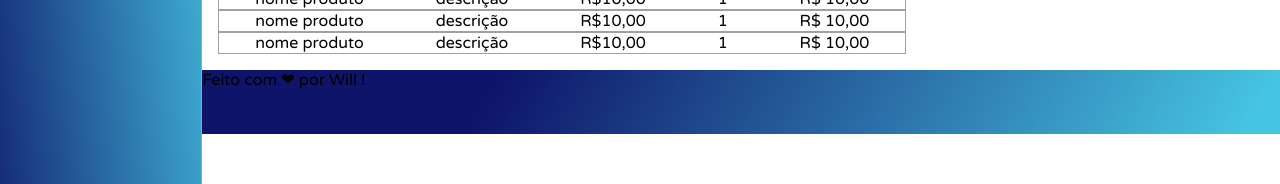
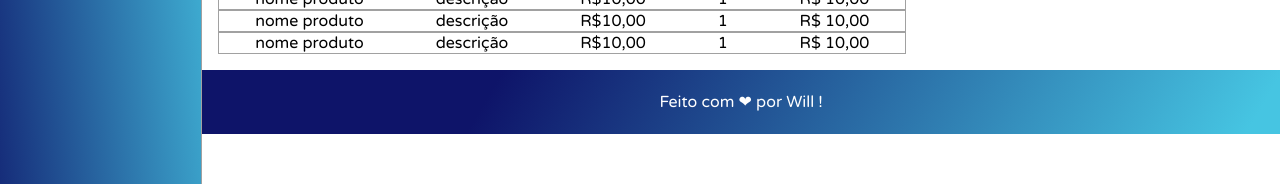
Before and after one commit to williamwallace076/myStock, a React (Vite) app in the folder myStock/: page / in a window 1280 px wide. Shown: the part 523-707 px from the top of the page. Built offline with nearby package versions, Linux system fonts and the light colour scheme.

Commit message:
footer_style

```diff
--- a/myStock/src/components/MainAplicationPages/Footer/Footer.css
+++ b/myStock/src/components/MainAplicationPages/Footer/Footer.css
@@ -3,6 +3,11 @@
 .Footer{
     width: 100%;
     height: 4rem;
+    display: flex;
+    align-items: center;
+    text-align: center;
+    justify-content: center;
+    color: #fff;
     background: linear-gradient(300deg, rgba(70,197,226,1) 3%, rgba(14,20,105,1) 73%);
 
 }
```
